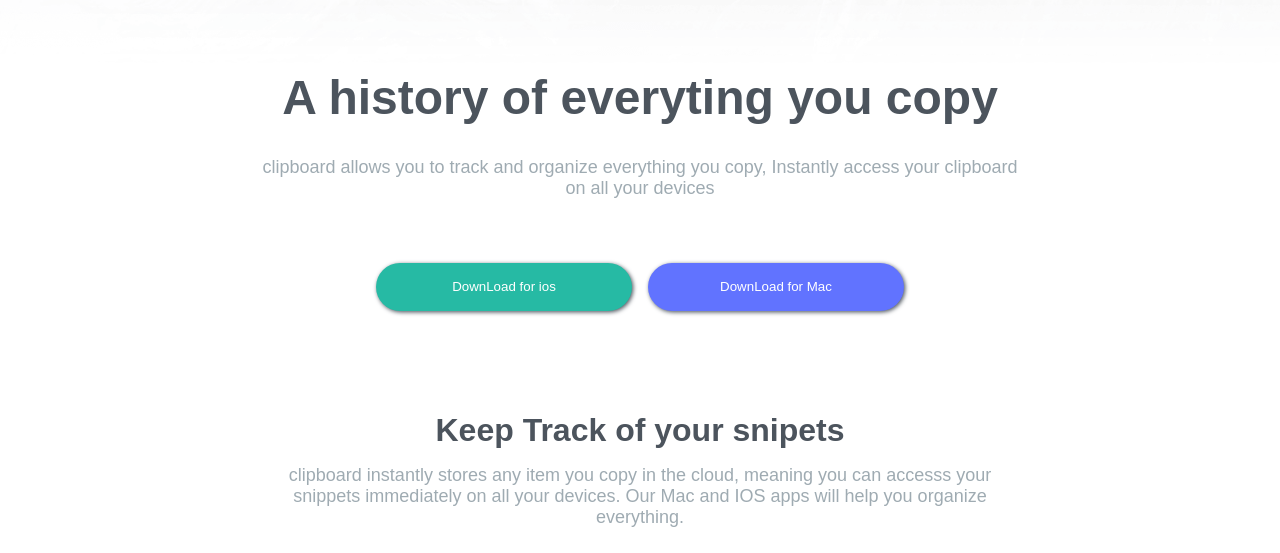
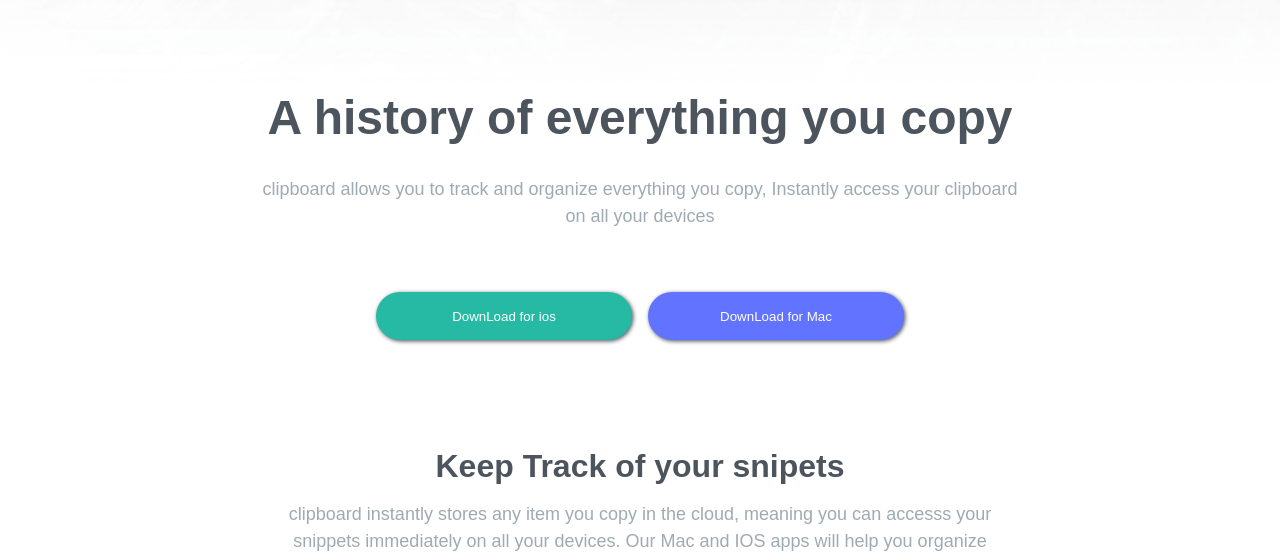
Before and after one commit to NitinCodes78/ThirdWebPage, a plain HTML site: page index.html in a window 1280 px wide. Shown: the part 251-804 px from the top of the page. Drawn offline with Linux system fonts and the light colour scheme; a web font is replaced by a local one.

Commit message:
set line-height

```diff
--- a/index.css
+++ b/index.css
@@ -7,6 +7,7 @@
 }
 
 p {
+    line-height: 1.5;
     color: hsl(201, 11%, 66%);
     font-weight: 400;
     font-size: 18px;
@@ -81,7 +82,7 @@ h2 {
     Height: 3rem;
     width: 16rem;
     display: inline;
-    border-radius: 2rem;
+    border-radius: 3.5rem;
     border: none;
 }
 
--- a/index.html
+++ b/index.html
@@ -20,7 +20,7 @@
             </div>
         </div>
         <div id="content-1" class="content">
-            <h1>A history of everyting you copy</h1>
+            <h1>A history of everything you copy</h1>
             <p>clipboard allows you to track and organize everything you copy, Instantly access your clipboard on all
                 your devices</p>
         </div>
```
